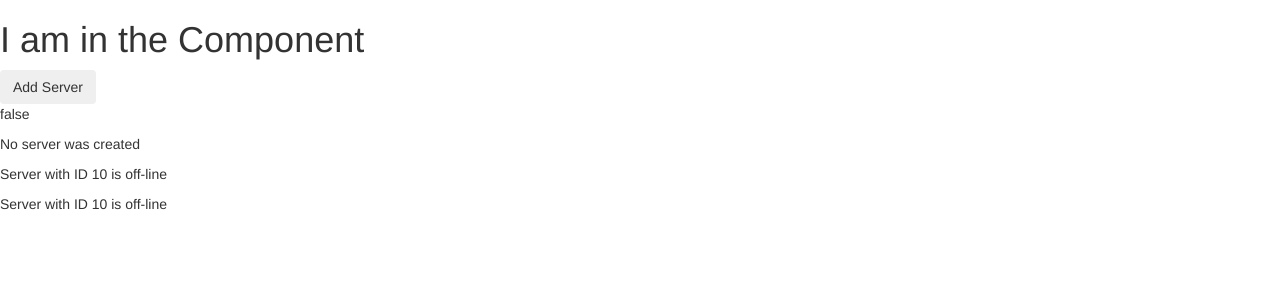
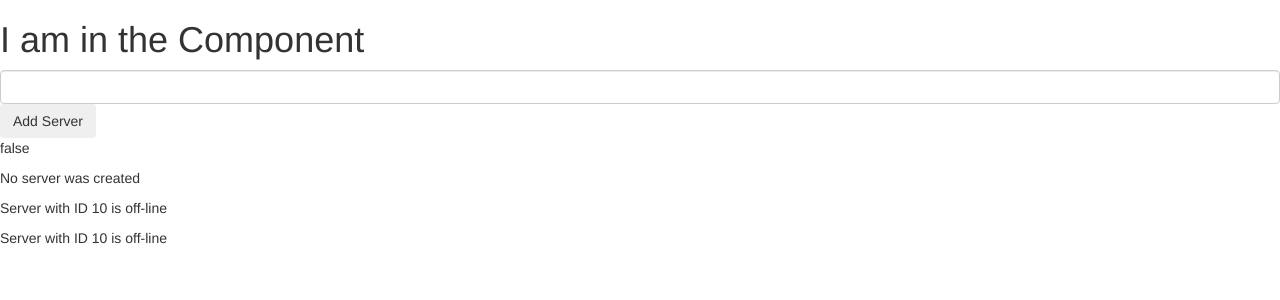
Before and after one commit to Andrey-1992/Udemy-Angular-Complete-Guide, an Angular app: page / in a window 1280 px wide. Shown: the top 300 px of the page. Built offline with nearby package versions, Linux system fonts and the light colour scheme.

Commit message:
add-input-field

```diff
--- a/src/app/servers/servers.component.html
+++ b/src/app/servers/servers.component.html
@@ -1,4 +1,5 @@
 <h1>I am in the Component</h1>
+<input type="text" class="form-control">
 <button class="btn btn-primay"
 [disabled]="allowNewServer"
 (click)="onCreateServer()">
```
